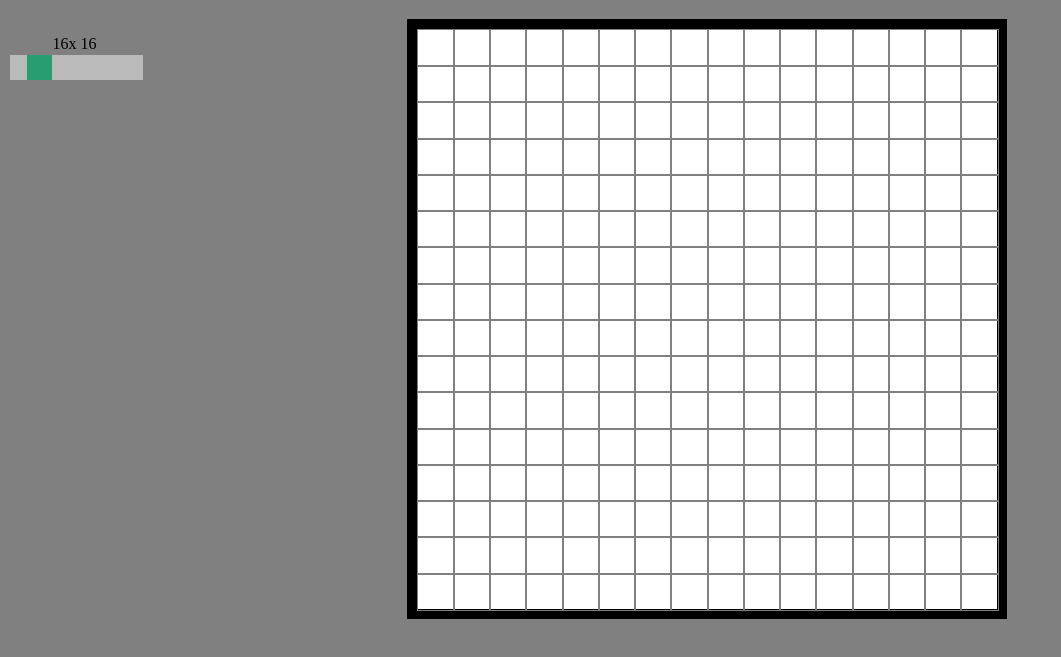
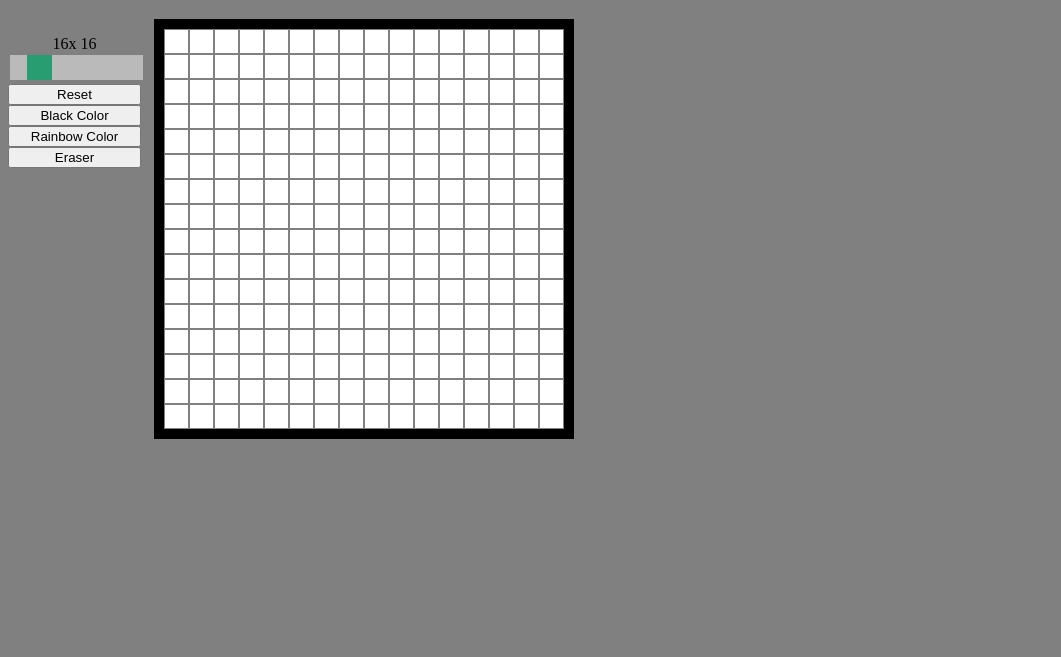
Before and after one commit to Luann00/Etch-a-Sketch, a plain HTML site: page index.html in a window 1280 px wide. Shown: the part 61-718 px from the top of the page, without its empty margins (0-1061 px from the left). Drawn offline with Linux system fonts and the light colour scheme.

Commit message:
added buttons

```diff
--- a/index.html
+++ b/index.html
@@ -15,7 +15,16 @@
         <div class="slidecontainer">
             <p> <span id="demo"></span></p>
             <input type="range" min="1" max="99" value="16" class="slider" id="myRange">
-          </div>
+            <div class="buttons">
+                <button type="button" class="btn btn-secondary" onclick="reset()">Reset</button>
+                <button type="button" class="btn btn-secondary" onclick="setBlack()">Black Color</button>
+                <button type="button" class="btn btn-secondary" onclick="setRainbow()">Rainbow Color</button>
+                <button type="button" class="btn btn-secondary" onclick="setWhite()">Eraser</button>
+            </div>
+
+        </div>
+
+
     </div>
     <script src="app.js"></script>
 
--- a/style.css
+++ b/style.css
@@ -6,35 +6,38 @@ h1 {
     text-align: center;
 }
 
-p{
+p {
     text-align: center;
-    margin-bottom:0px;
+    margin-bottom: 0px;
 }
-
 
 .grid {
     display: grid;
-    width: 600px;
-    height: 600px;
+    width: 400px;
+    height: 400px;
     margin: 0 auto;
     border: solid 10px;
     background-color: white;
-    box-sizing: border-box; /* Include border in width and height calculations */
+    margin-left: 1%;
 
 }
 
 
 .grid div {
     border: 1px solid grey;
-    height:100%;
-    width:100%;
-    margin: auto;
 }
 
 .container {
     display: flex;
     flex-direction: row;
+    justify-content: center;
 }
+
+.buttons {
+    display: flex;
+    flex-direction: column;
+  }
+
 
 .slider {
     -webkit-appearance: none;
@@ -48,6 +51,7 @@ p{
     transition: opacity .2s;
 }
 
+
 .slider::-webkit-slider-thumb {
     -webkit-appearance: none;
     appearance: none;
@@ -55,11 +59,11 @@ p{
     height: 25px;
     background: #04AA6D;
     cursor: pointer;
-  }
+}
 
-  .slider::-moz-range-thumb {
+.slider::-moz-range-thumb {
     width: 25px;
     height: 25px;
     background: #04AA6D;
     cursor: pointer;
-  }
+}
```
